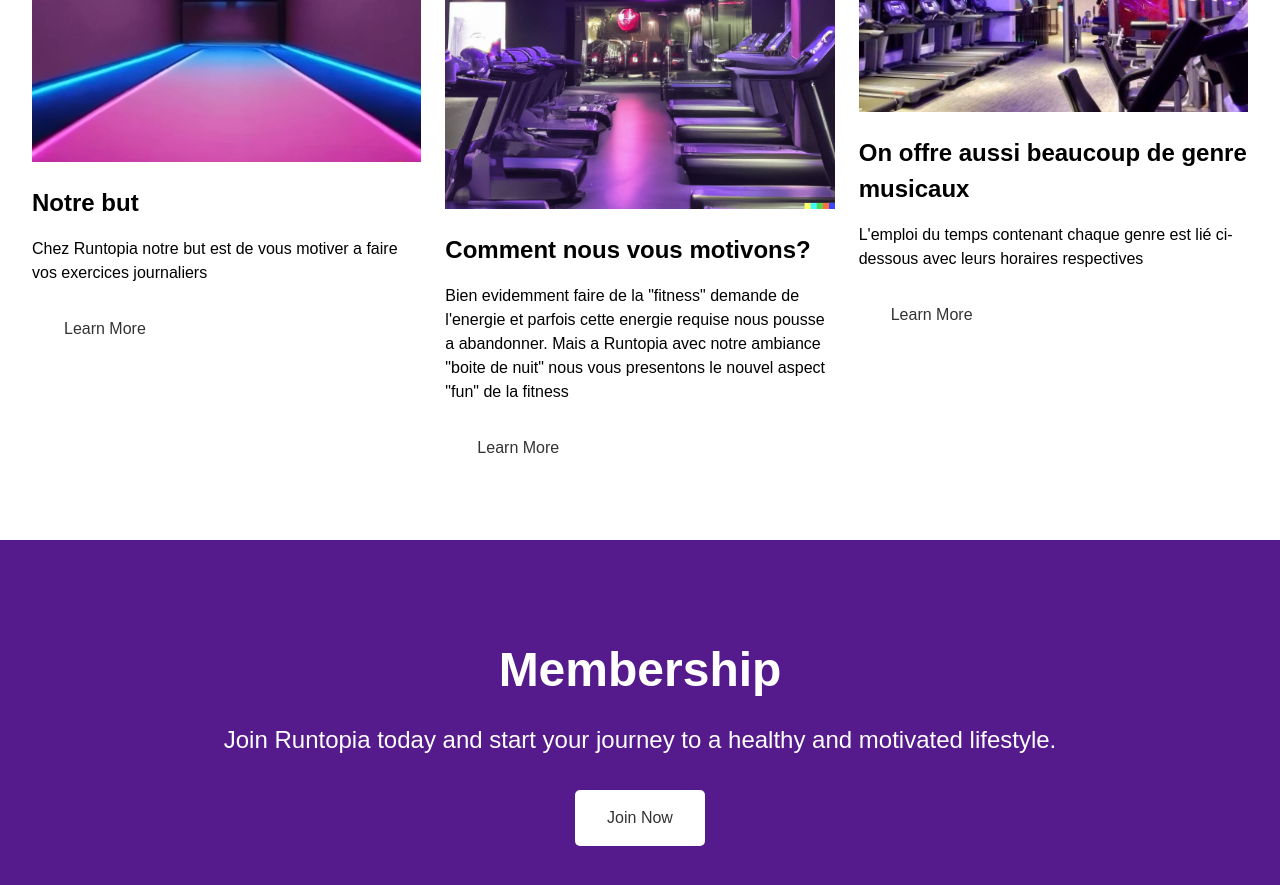
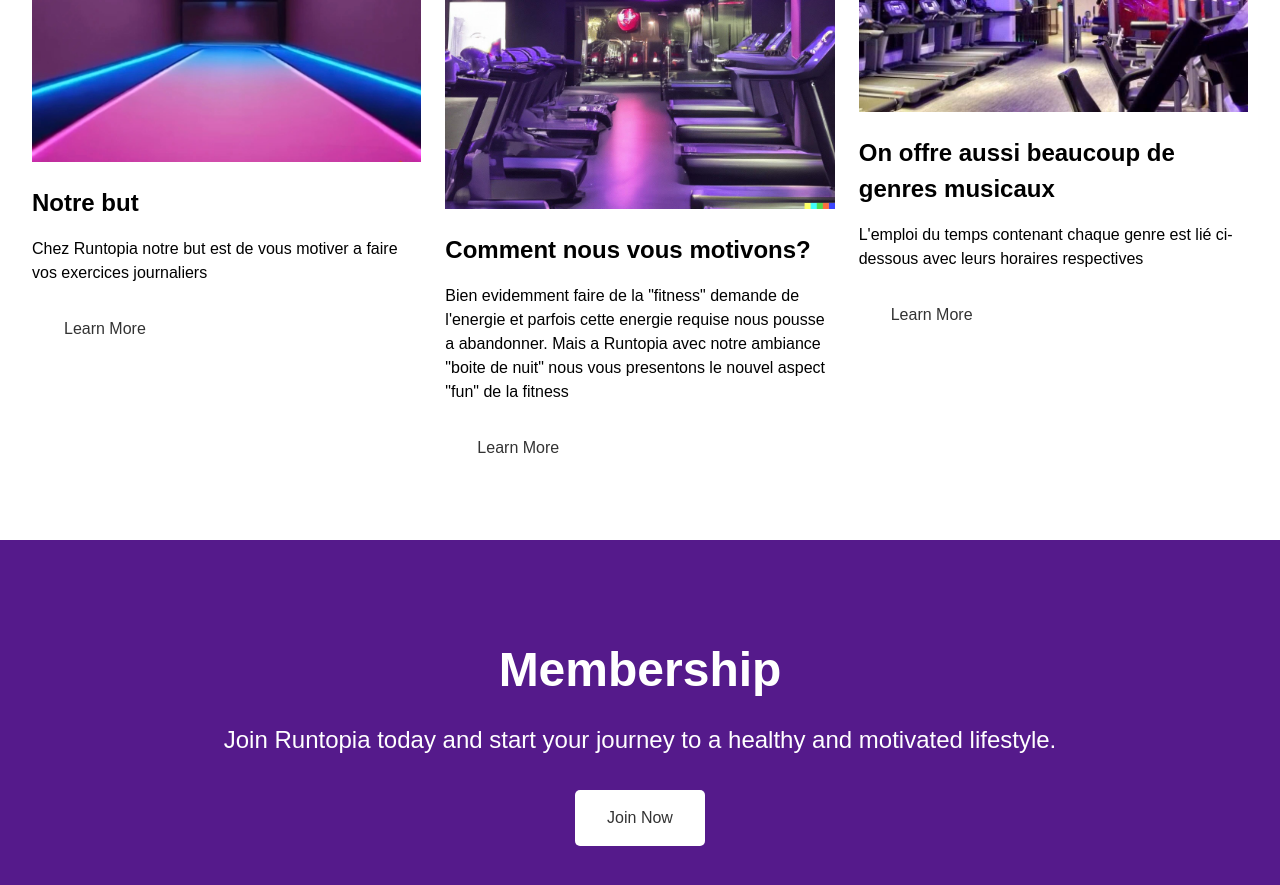
Before and after one commit to christopher-neemtallah/Runtopia, a plain HTML site: page index.html in a window 1280 px wide. Shown: the part 1160-2045 px from the top of the page. Drawn offline with Linux system fonts and the light colour scheme.

Commit message:
Update index.html

```diff
--- a/index.html
+++ b/index.html
@@ -45,7 +45,7 @@
         </div>
         <div class="class-item">
           <img src="Image3.jpg" alt="Class 3">
-          <h3>On offre aussi beaucoup de genre musicaux</h3>
+          <h3>On offre aussi beaucoup de genres musicaux</h3>
           <p>L'emploi du temps contenant chaque genre est lié ci-dessous avec leurs horaires respectives</p>
           <a href="#" class="btn">Learn More</a>
         </div>
```
